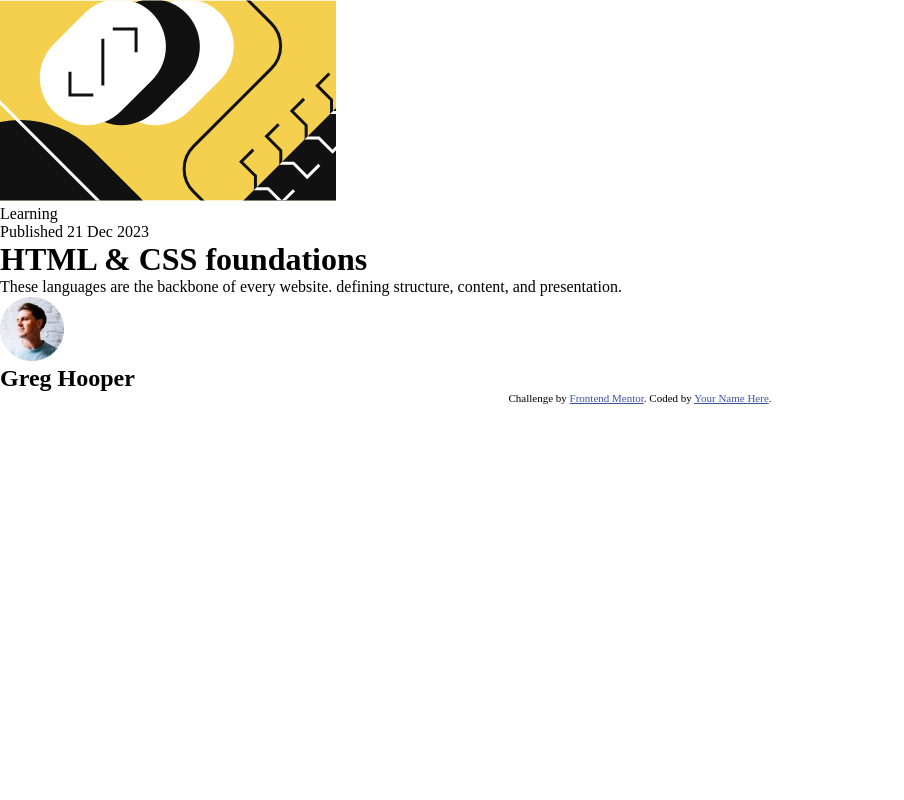
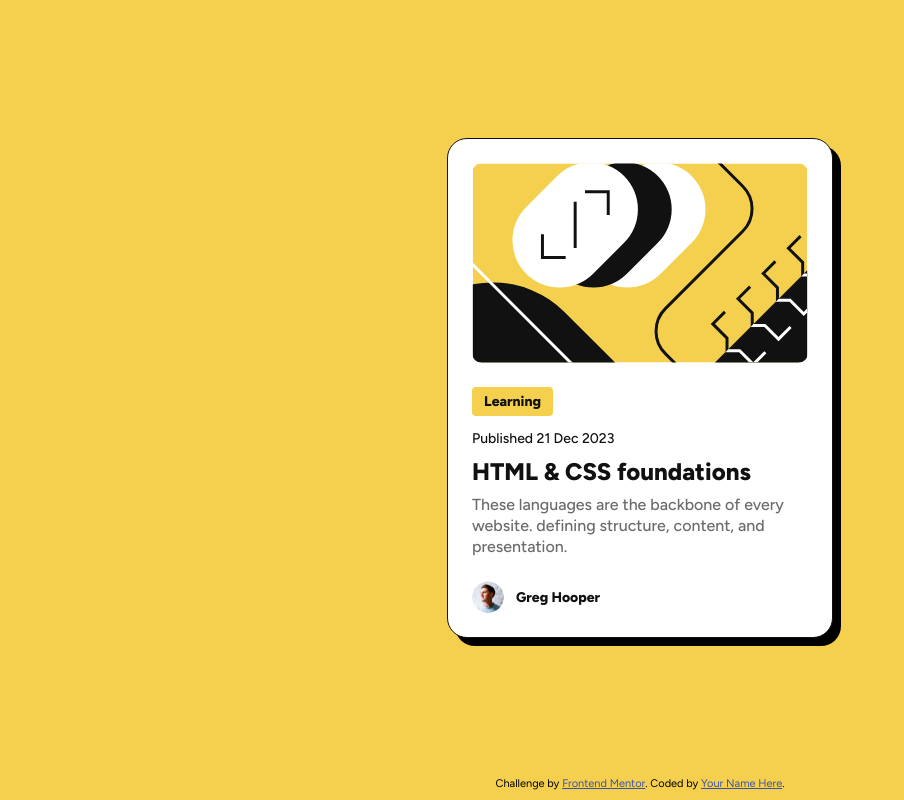
Before and after one commit to Yakub357/blog-review-card, a website: page index.html in a window 1280 px wide. Shown: the whole page, without its empty margins (0-904 px from the left). Drawn offline with Linux system fonts and the light colour scheme.

Commit message:
styles added for destop design

```diff
--- a/index.html
+++ b/index.html
@@ -20,7 +20,10 @@
     <main>
       <div class="blog-card">
         <div class="blog__img">
-          <img src="./assets/images/illustration-article.svg" alt="Blog img" />
+          <img
+            src="./assets/images/illustration-article.svg"
+            alt="Blog image"
+          />
         </div>
 
         <div class="blog__content">
--- a/style.css
+++ b/style.css
@@ -1,8 +1,154 @@
+@import url("https://fonts.googleapis.com/css2?family=Figtree:ital,wght@0,300..900;1,300..900&display=swap");
+
 *,
 *::before,
 *::after {
   padding: 0;
   margin: 0;
+}
+
+/* *Project wide CSS variables */
+:root {
+  --color-yellow: #f4d04e;
+  --color-gray-950: #111111;
+  --color-gray-500: #6b6b6b;
+  --color-white: #ffffff;
+
+  --spacing-50: 4px;
+  --spacing-100: 8px;
+  --spacing-150: 12px;
+  --spacing-200: 24px;
+
+  --font-size-1: 24px;
+  --font-size-2: 16px;
+  --font-size-3: 14px;
+}
+
+html {
+  box-sizing: border-box;
+}
+
+body {
+  font-family: "Figtree", sans-serif;
+  font-size: var(--font-size-2);
+  font-weight: 400;
+
+  height: 100vh;
+  background-color: var(--color-yellow);
+
+  display: flex;
+  flex-direction: column;
+  align-items: center;
+  justify-content: space-between;
+}
+
+main {
+  flex-grow: 1;
+
+  width: 100%;
+  height: 100%;
+
+  display: grid;
+  place-items: center;
+}
+
+footer {
+  height: var(--spacing-200);
+}
+
+.blog-card {
+  width: 336px;
+  padding: var(--spacing-200);
+  flex-shrink: 0;
+  display: flex;
+  flex-direction: column;
+  align-items: flex-start;
+  gap: var(--spacing-200);
+
+  border: 1px solid var(--color-gray-950);
+  border-radius: 20px;
+  background-color: var(--color-white);
+  box-shadow: 8px 8px 0px 0px #000;
+}
+
+.blog__img {
+  width: 336px;
+  height: 200px;
+  border-radius: 10px;
+  overflow: hidden;
+
+  img {
+    width: 100%;
+    height: 100%;
+  }
+}
+
+.blog__content {
+  display: flex;
+  flex-direction: column;
+  align-items: flex-start;
+  gap: var(--spacing-150);
+  align-self: stretch;
+
+  color: var(--color-gray-950);
+  font-size: var(--font-size-3);
+  line-height: 150%;
+
+  .blog__category-tag {
+    display: flex;
+    align-items: center;
+    justify-content: center;
+
+    padding: var(--spacing-50) var(--spacing-150);
+    background-color: var(--color-yellow);
+    border-radius: 4px;
+
+    font-weight: 800;
+  }
+
+  .blog__publish-date {
+    font-weight: 500;
+  }
+
+  .blog__title {
+    align-self: stretch;
+    font-size: var(--font-size-1);
+    font-weight: 800;
+  }
+
+  .blog__description {
+    align-self: stretch;
+    font-size: var(--font-size-2);
+    font-weight: 500;
+    color: var(--color-gray-500);
+  }
+}
+
+.blog__author {
+  width: 100%;
+  display: flex;
+  align-items: center;
+  gap: var(--spacing-150);
+
+  color: var(--color-gray-950);
+
+  .user__img {
+    width: 32px;
+    height: 32px;
+    border-radius: 32px;
+    overflow: hidden;
+
+    img {
+      width: 100%;
+      height: 100%;
+    }
+  }
+
+  .user__name {
+    font-size: var(--font-size-3);
+    font-weight: 800;
+    line-height: 150%;
+  }
 }
 
 .attribution {
```
